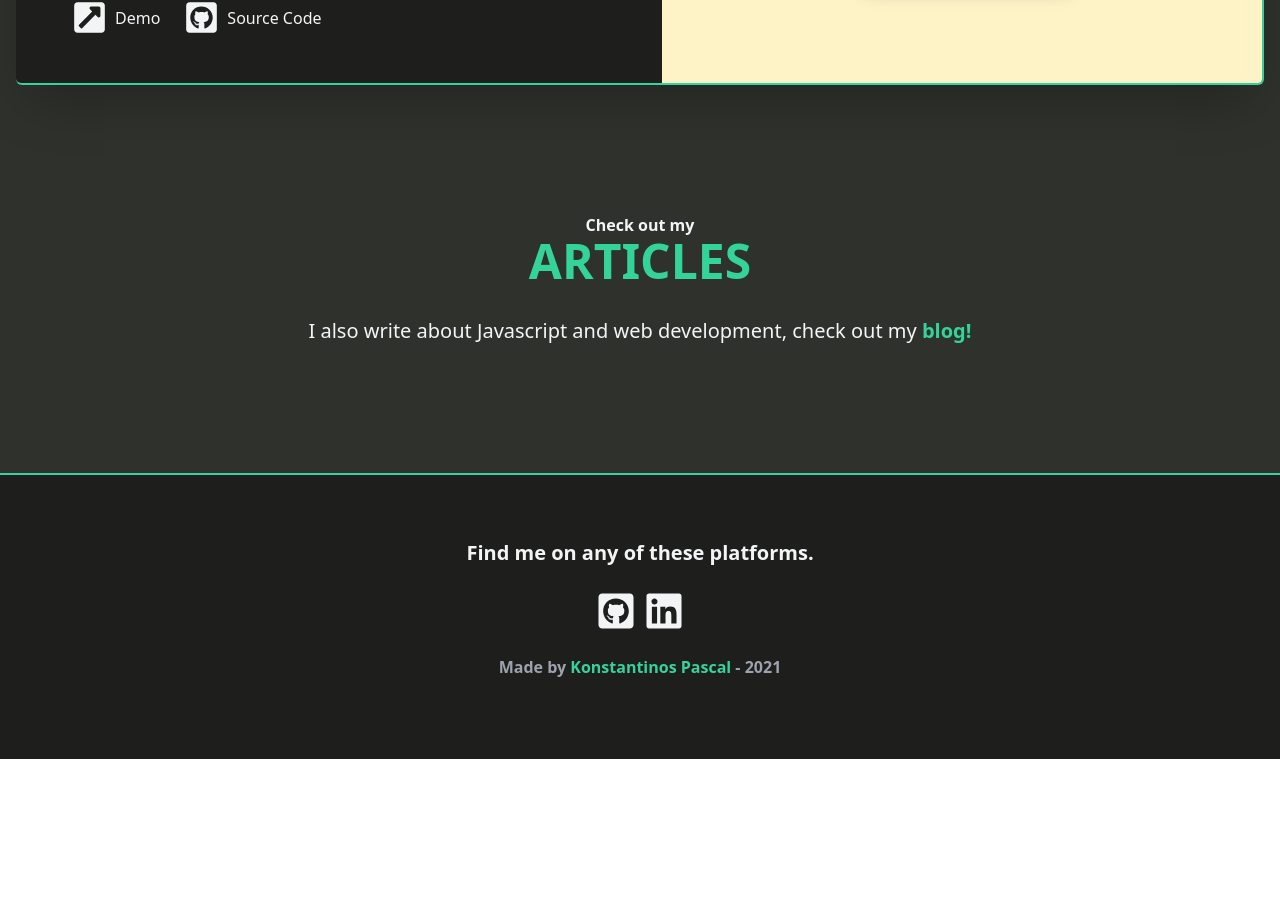
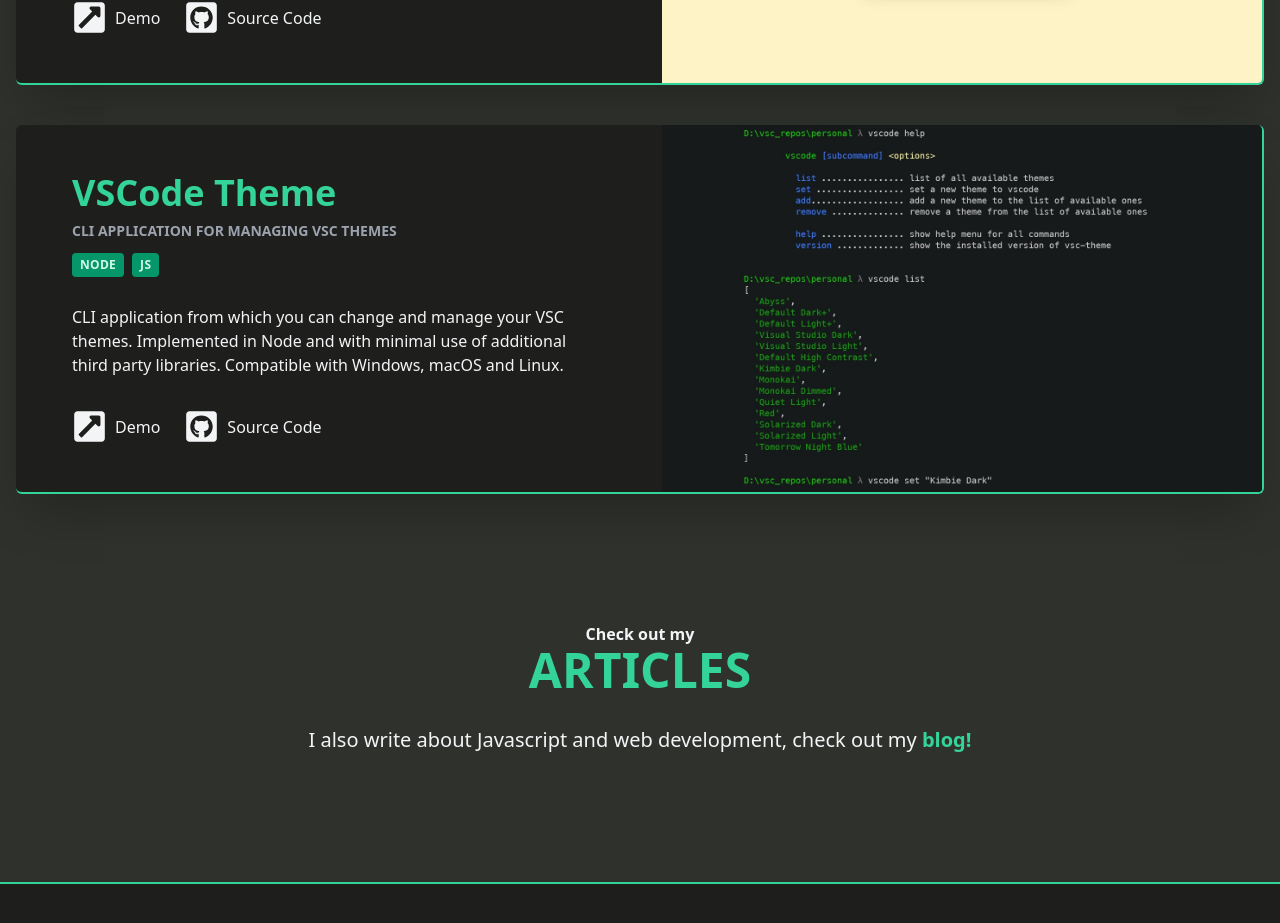
Before and after one commit to konstapascal/kp-website-v1, a Next.js app: page / in a window 1280 px wide. Shown: the part 3179-4102 px from the top of the page. Before the commit the page ends 3938 px from the top, so only its background shows below. Built offline with nearby package versions, Linux system fonts and the light colour scheme; what @tailwindcss/typography would draw is missing.

Commit message:
added vscode-theme project

```diff
--- a/data/projects.js
+++ b/data/projects.js
@@ -50,6 +50,19 @@
 			codeUrl: 'https://github.com/konstapascal/js-calculator'
 		},
 		labels: ['HTML', 'CSS', 'JS']
+	},
+	{
+		id: 5,
+		title: 'VSCode Theme',
+		subtitle: 'CLI application for managing VSC themes',
+		description:
+			'CLI application from which you can change and manage your VSC themes. Implemented in Node and with minimal use of additional third party libraries. Compatible with Windows, macOS and Linux.',
+		urls: {
+			imgPath: '/img/vscode-theme.jpg',
+			demoUrl: 'https://www.npmjs.com/package/vscode-theme',
+			codeUrl: 'https://github.com/konstapascal/vscode-theme'
+		},
+		labels: ['NODE', 'JS']
 	}
 ];
 
```
Also changed, not shown: public/img/vscode-theme.jpg (added).
